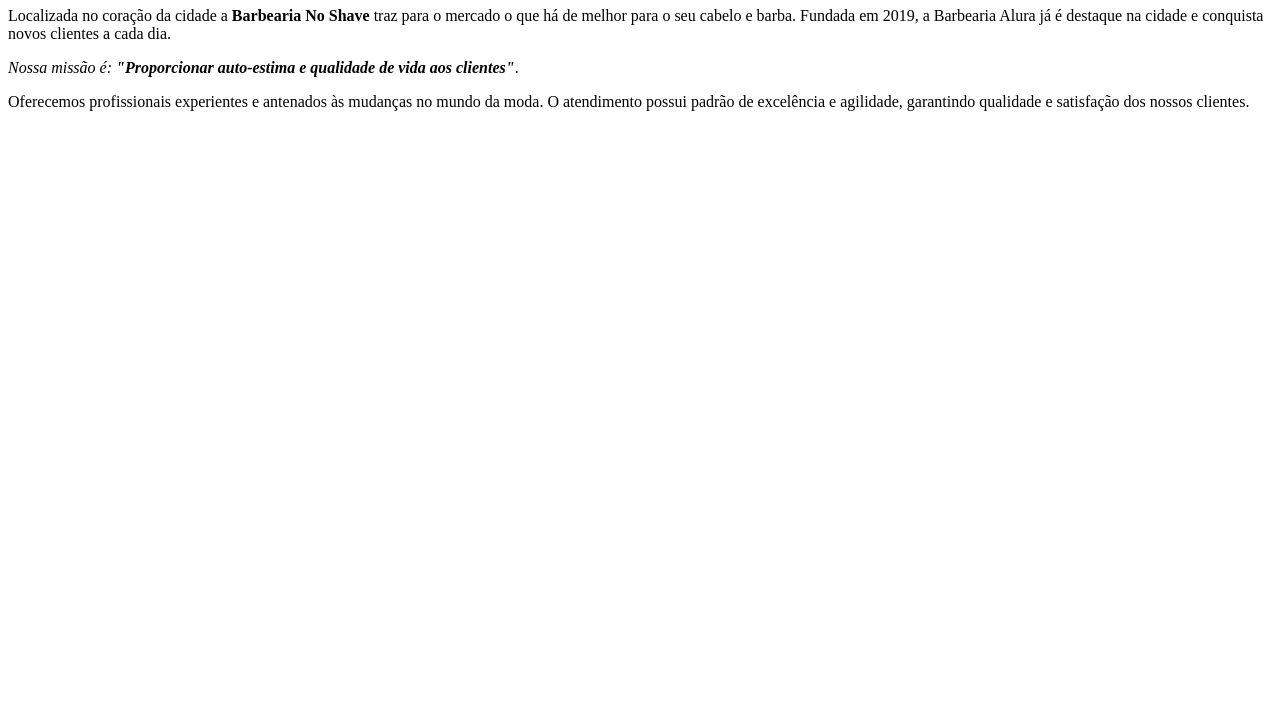
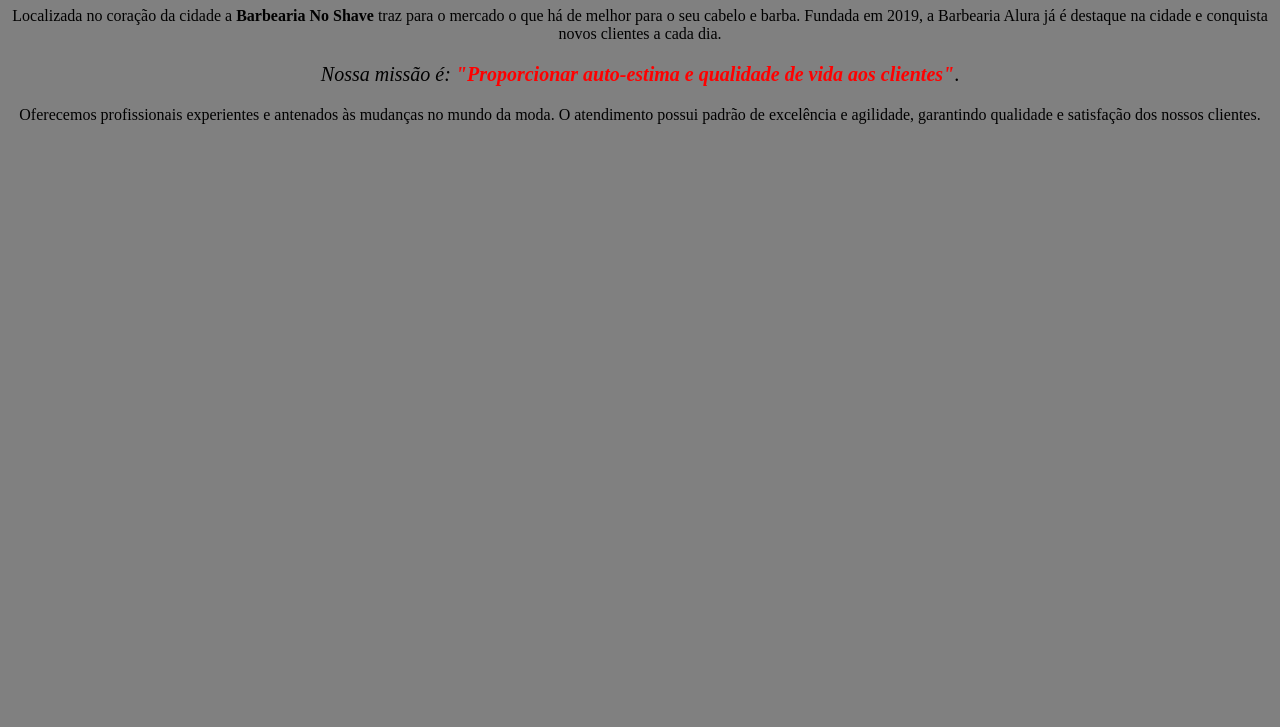
Before and after one commit to julianedeveloper/Barberie, a plain HTML site: page index.html in a window 1280 px wide. Shown: the part 73-800 px from the top of the page. Drawn offline with Linux system fonts and the light colour scheme.

Commit message:
start css

```diff
--- a/index.html
+++ b/index.html
@@ -5,6 +5,7 @@
     <meta http-equiv="X-UA-Compatible" content="IE=edge">
     <meta name="viewport" content="width=device-width, initial-scale=1.0">
     <title>Barberie No Shave </title>
+    <link rel="stylesheet" href="style.css">
 </head>
 <body>
 
@@ -12,7 +13,7 @@
 
     <p>Localizada no coração da cidade a <strong>Barbearia No Shave</strong> traz para o mercado o que há de melhor para o seu cabelo e barba. Fundada em 2019, a Barbearia Alura já é destaque na cidade e conquista novos clientes a cada dia.</p>
 
-    <p><em>Nossa missão é: <strong>"Proporcionar auto-estima e qualidade de vida aos clientes"</strong></em>.</p>
+    <p style="font-size: 20px;" ><em>Nossa missão é: <strong>"Proporcionar auto-estima e qualidade de vida aos clientes"</strong></em>.</p>
 
     <p>Oferecemos profissionais experientes e antenados às mudanças no mundo da moda. O atendimento possui padrão de excelência e agilidade, garantindo qualidade e satisfação dos nossos clientes.</p>
 
--- /dev/null
+++ b/style.css
@@ -0,0 +1,8 @@
+body{
+    background-color: gray;
+    text-align: center;
+}
+
+em strong {
+    color: red;
+}
```
